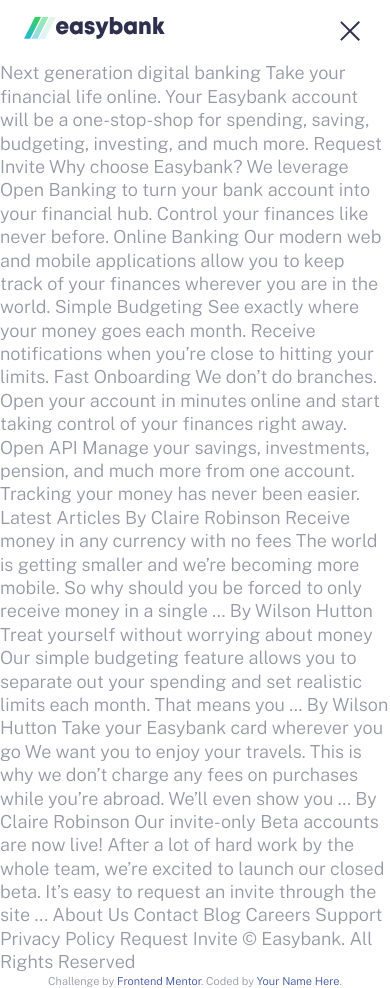
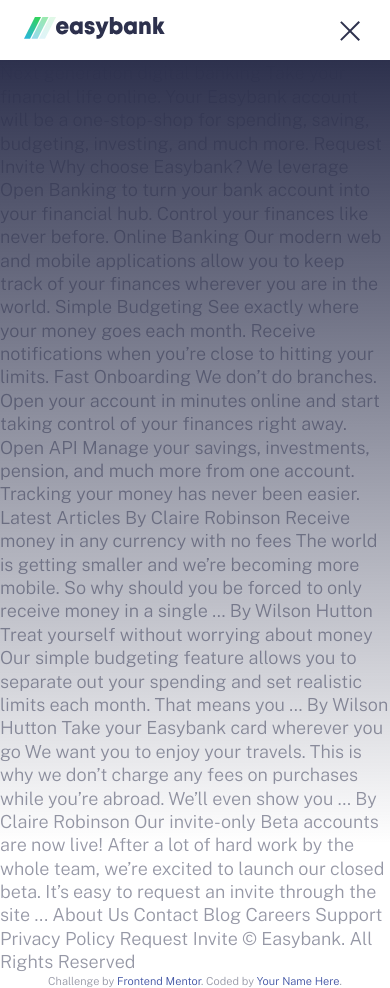
Before and after one commit to Matheus-IT/easybank, a website: page index.html in a window 390 px wide. Both pictures are taken after a click on the link 353 px from the left and 30 px from the top of the page. Drawn offline with nearby package versions, Linux system fonts and the light colour scheme; files that its build step writes are made by us from their sources.

Commit message:
update on the hamburger menu

```diff
--- a/app/js/script.js
+++ b/app/js/script.js
@@ -1,7 +1,8 @@
 const btnHamburger = document.querySelector("#btnHamburger");
+const header = document.querySelector(".header");
 
 btnHamburger.addEventListener("click", () => {
 	console.log("click hamburger");
 
-	btnHamburger.classList.toggle("open");
+	header.classList.toggle("open");
 });
--- a/app/scss/_header.scss
+++ b/app/scss/_header.scss
@@ -1,4 +1,31 @@
 .header {
+	// Hamburger open styles
+	&.open {
+		.header__menu {
+			> span:first-child {
+				transform: rotate(45deg);
+			}
+
+			> span:nth-child(2) { // "middle" child
+				opacity: 0;
+			}
+
+			> span:last-child {
+				transform: rotate(-45deg);
+			}
+		}
+	}
+
+	.overlay {
+		position: fixed;
+		top: 3.75rem;
+		right: 0;
+		bottom: 0;
+		left: 0;
+
+		background-image: linear-gradient($darkBlue, transparent);
+	}
+
 	nav {
 		padding: 1.0625rem 1.5rem;
 	}
@@ -21,19 +48,6 @@
 
 			&:not(:last-child) {
 				margin-bottom: 5px;
-			}
-		}
-		&.open {
-			> span:first-child {
-				transform: rotate(45deg);
-			}
-
-			> span:nth-child(2) { // "middle" child
-				opacity: 0;
-			}
-
-			> span:last-child {
-				transform: rotate(-45deg);
 			}
 		}
 	}
--- a/index.html
+++ b/index.html
@@ -19,6 +19,7 @@
 <body>
 
 	<header class="header">
+		<div class="overlay"></div>
 
 		<nav class="flex flex-jc-sb flex-ai-c">
 			<a href="/" class="header__logo">
```
